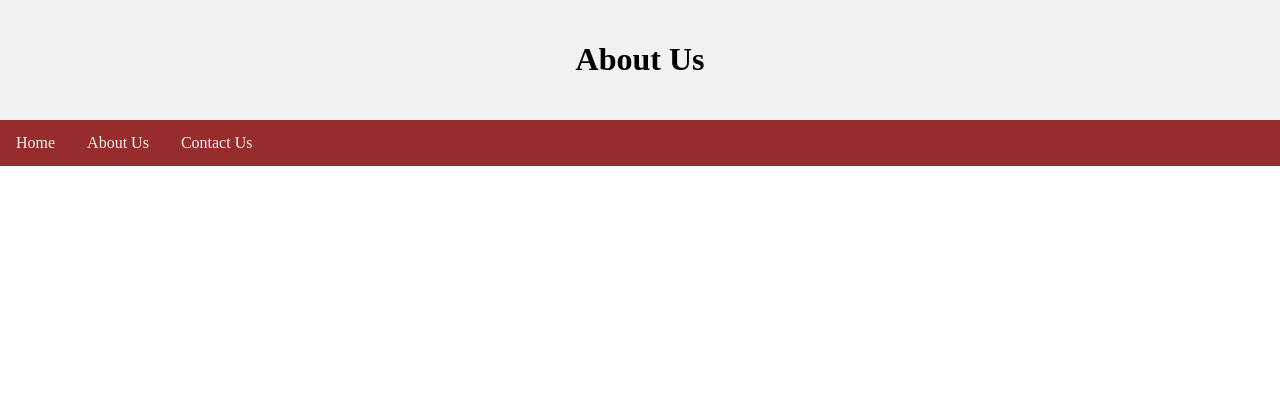
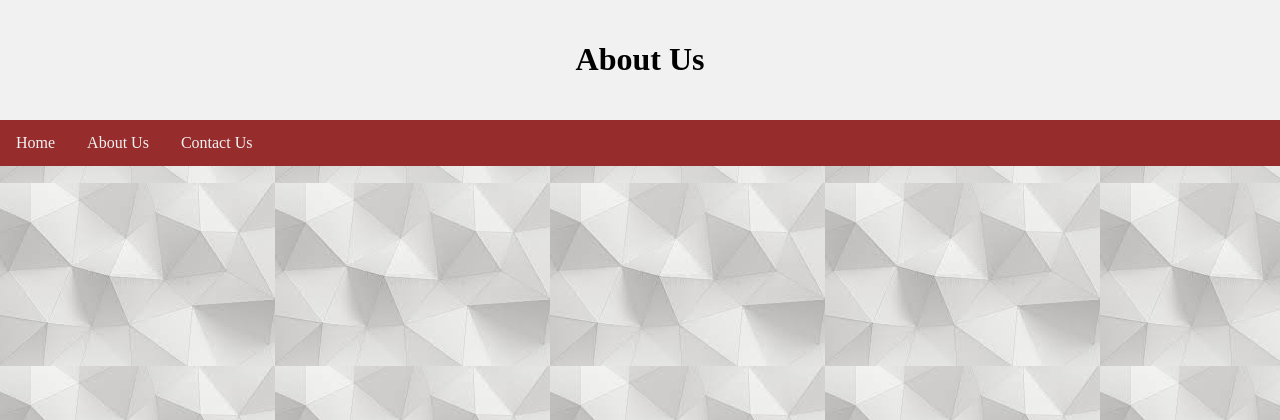
Before and after one commit to DPI910Group5/DPI910Project1, a PHP site: page /about.html in a window 1280 px wide. Shown: the top 420 px of the page. Run offline with PHP 8.4, Linux system fonts and the light colour scheme.

Commit message:
Update dpi.css
I added image for the back ground

```diff
--- a/dpi.css
+++ b/dpi.css
@@ -1,5 +1,6 @@
 body {
     margin: 0;
+     background-image: url("images.jpg");
   }
 
   /* This will help me customize the header */
```
